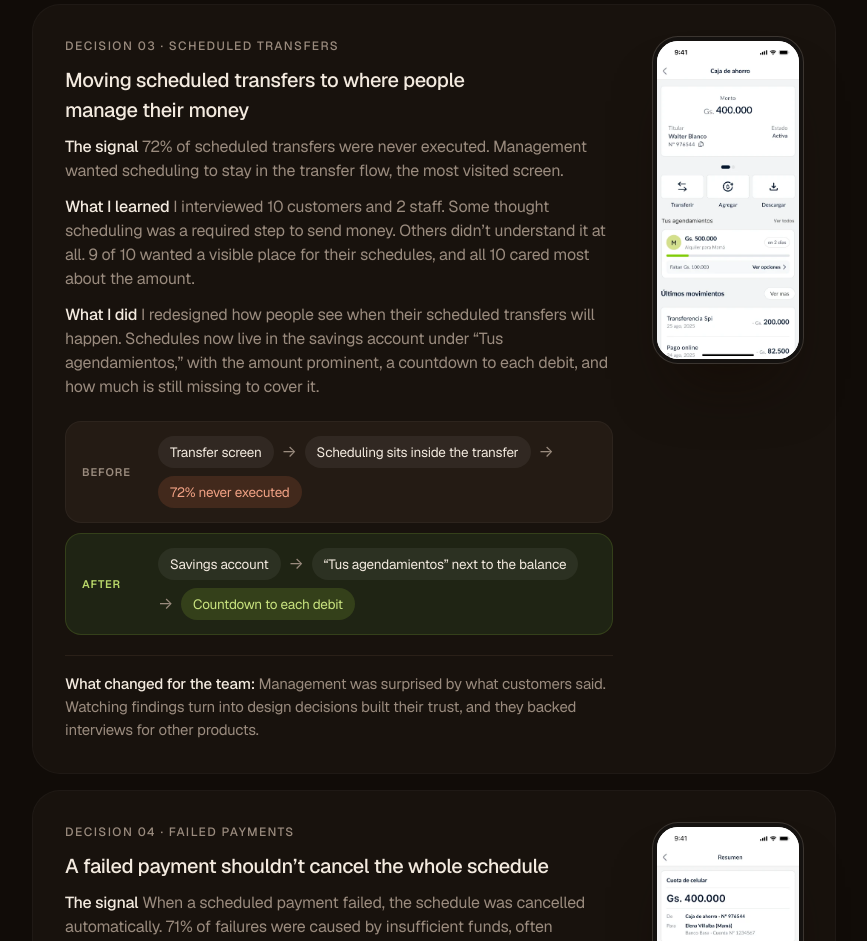
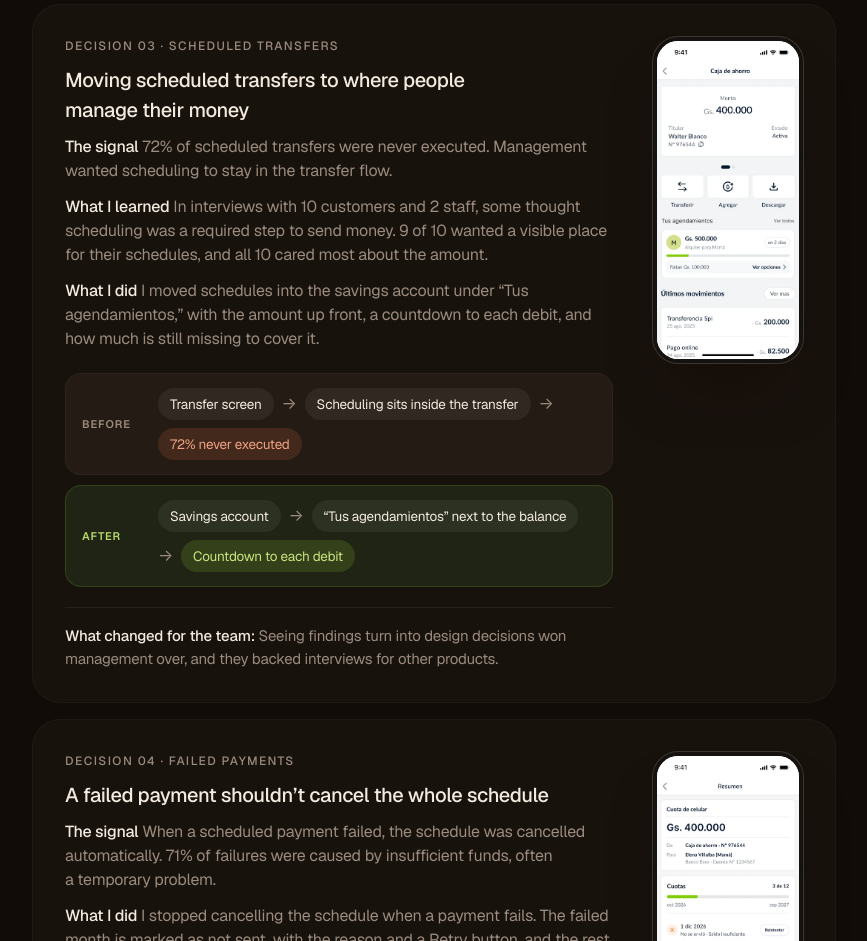
Before and after one commit to luis99leiva/luis-leiva-portfolio, a plain HTML site: page tufinanciera.html in a window 1280 px wide. Shown: the part 9220-10161 px from the top of the page, without its empty margins (340-1207 px from the left). Drawn offline with nearby package versions, Linux system fonts and the light colour scheme; a web font is replaced by a local one.

Commit message:
Tighter Decision 03 copy
Co-Authored-By: Claude Opus 5.5 <noreply@anthropic.com>

```diff
--- a/tufinanciera.html
+++ b/tufinanciera.html
@@ -231,11 +231,11 @@
           <div class="decision-slots"><figure class="slot filled"><div class="phone"><img src="assets/img/tf-sched-after-2.webp" alt="Savings account view with Tus agendamientos: a Gs. 500.000 rent payment due in 2 days, above the latest transactions" loading="lazy"></div></figure></div>
           <span class="label">Decision 03 &middot; Scheduled transfers</span>
           <p class="t-title">Moving scheduled transfers to where people manage their money</p>
-          <p class="t-body"><b>The signal</b> 72% of scheduled transfers were never executed. Management wanted scheduling to stay in the transfer flow, the most visited screen.</p>
-          <p class="t-body"><b>What I learned</b> I interviewed 10 customers and 2 staff. Some thought scheduling was a required step to send money. Others didn&rsquo;t understand it at all. 9 of 10 wanted a visible place for their schedules, and all 10 cared most about the amount.</p>
-          <p class="t-body"><b>What I did</b> I redesigned how people see when their scheduled transfers will happen. Schedules now live in the savings account under &ldquo;Tus agendamientos,&rdquo; with the amount prominent, a countdown to each debit, and how much is still missing to cover it.</p>
+          <p class="t-body"><b>The signal</b> 72% of scheduled transfers were never executed. Management wanted scheduling to stay in the transfer flow.</p>
+          <p class="t-body"><b>What I learned</b> In interviews with 10 customers and 2 staff, some thought scheduling was a required step to send money. 9 of 10 wanted a visible place for their schedules, and all 10 cared most about the amount.</p>
+          <p class="t-body"><b>What I did</b> I moved schedules into the savings account under &ldquo;Tus agendamientos,&rdquo; with the amount up front, a countdown to each debit, and how much is still missing to cover it.</p>
           <div class="ba"><div class="ba-row before"><span class="ba-tag">Before</span><div class="ba-steps"><span class="ba-step">Transfer screen</span><i aria-hidden="true">&rarr;</i><span class="ba-step">Scheduling sits inside the transfer</span><i aria-hidden="true">&rarr;</i><span class="ba-step bad">72% never executed</span></div></div><div class="ba-row after"><span class="ba-tag">After</span><div class="ba-steps"><span class="ba-step">Savings account</span><i aria-hidden="true">&rarr;</i><span class="ba-step">&ldquo;Tus agendamientos&rdquo; next to the balance</span><i aria-hidden="true">&rarr;</i><span class="ba-step good">Countdown to each debit</span></div></div></div>
-          <p class="trade"><b>What changed for the team:</b> Management was surprised by what customers said. Watching findings turn into design decisions built their trust, and they backed interviews for other products.</p>
+          <p class="trade"><b>What changed for the team:</b> Seeing findings turn into design decisions won management over, and they backed interviews for other products.</p>
         </div>
         <div class="decision has-slots one reveal">
           <div class="decision-slots"><figure class="slot filled"><div class="phone"><img src="assets/img/tf-failed-payment-2.webp" alt="Schedule summary: payment 3 of 12, two months not sent for insufficient funds with a Reintentar button, and options to pause, change the date or change the amount" loading="lazy"></div></figure></div>
```
